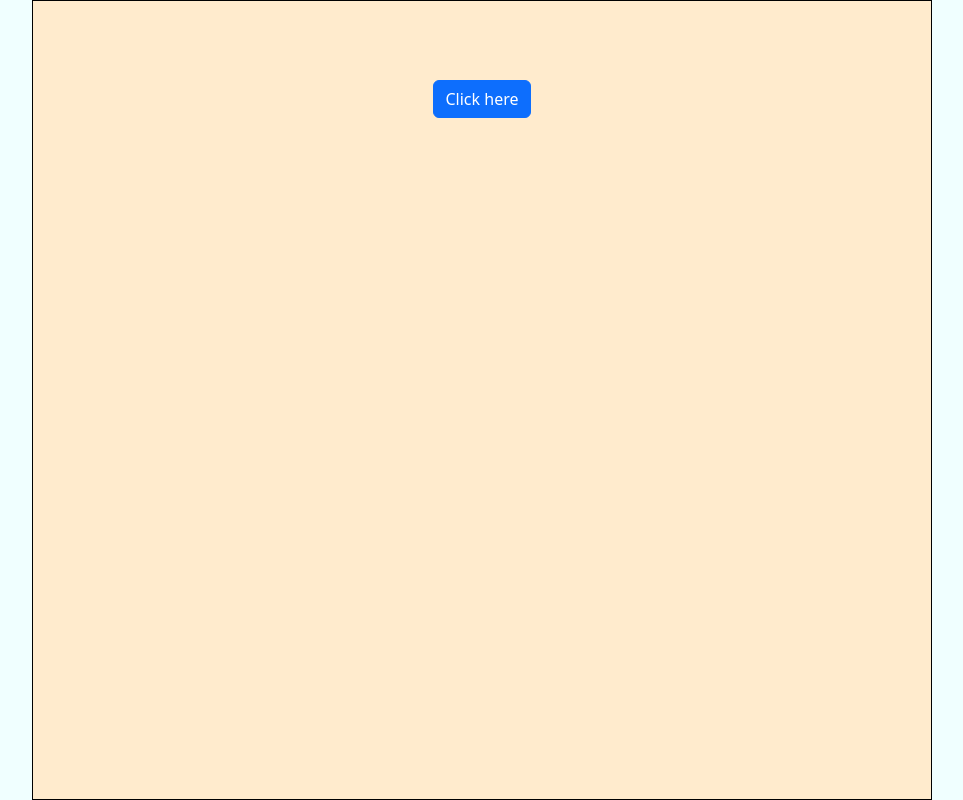
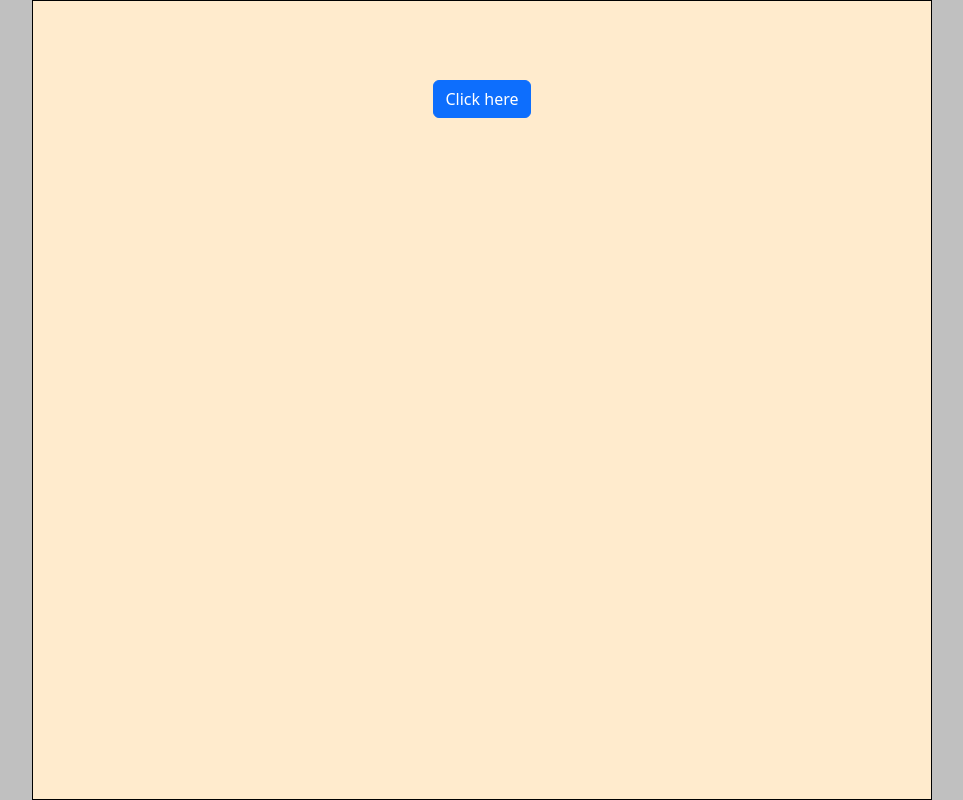
Before and after one commit to vishnuaero/mywebrants, a plain HTML site: page index.html in a window 1280 px wide. Shown: the whole page, without its empty margins (158-1121 px from the left). Drawn offline with nearby package versions, Linux system fonts and the light colour scheme.

Commit message:
background color updated to silver

```diff
--- a/style.css
+++ b/style.css
@@ -1,5 +1,5 @@
 body{
-    background-color:azure;
+    background-color:silver;
     .container{border: 1 px solid black;
     width:100%;
     height: 10vh;
```
